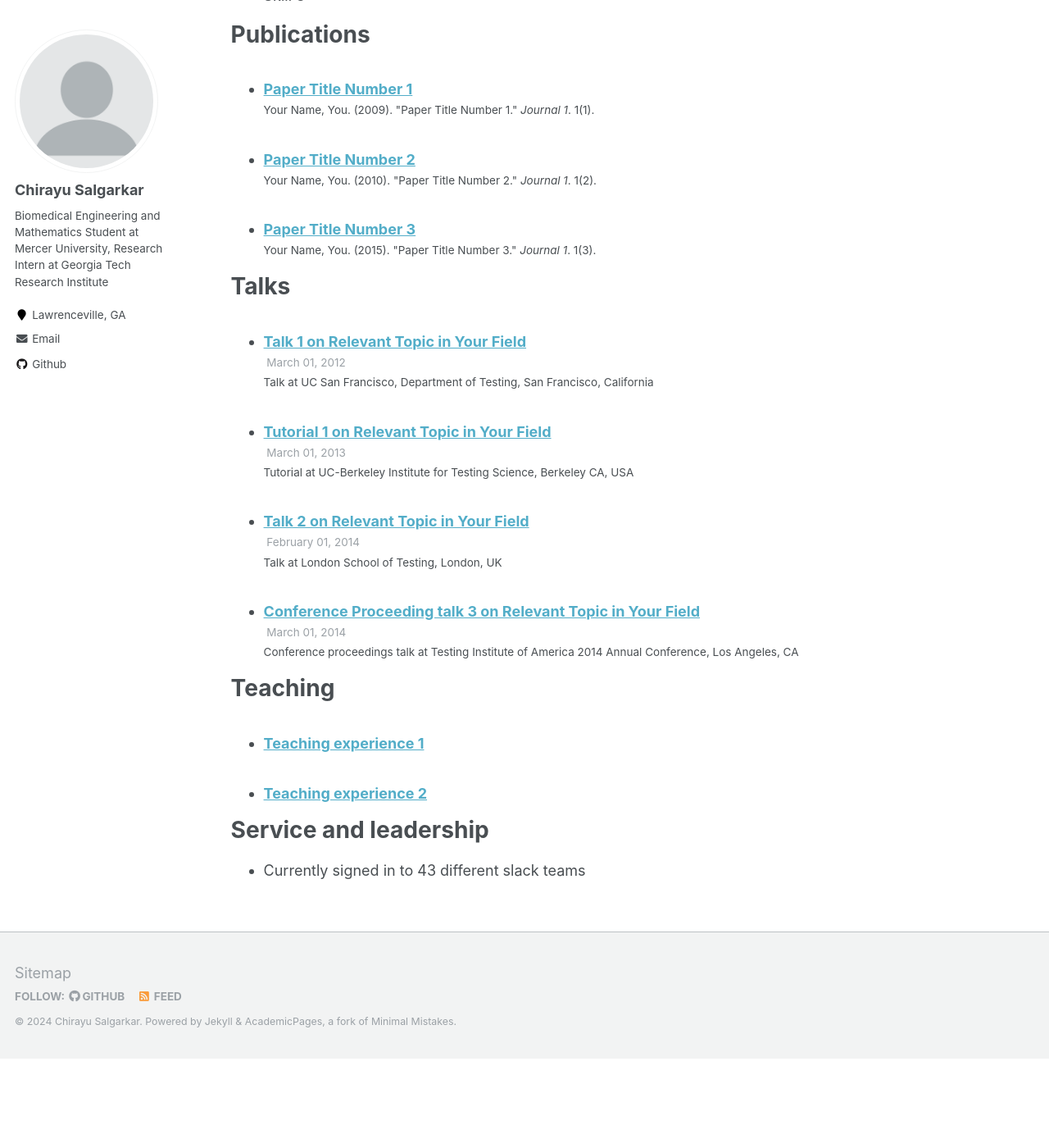
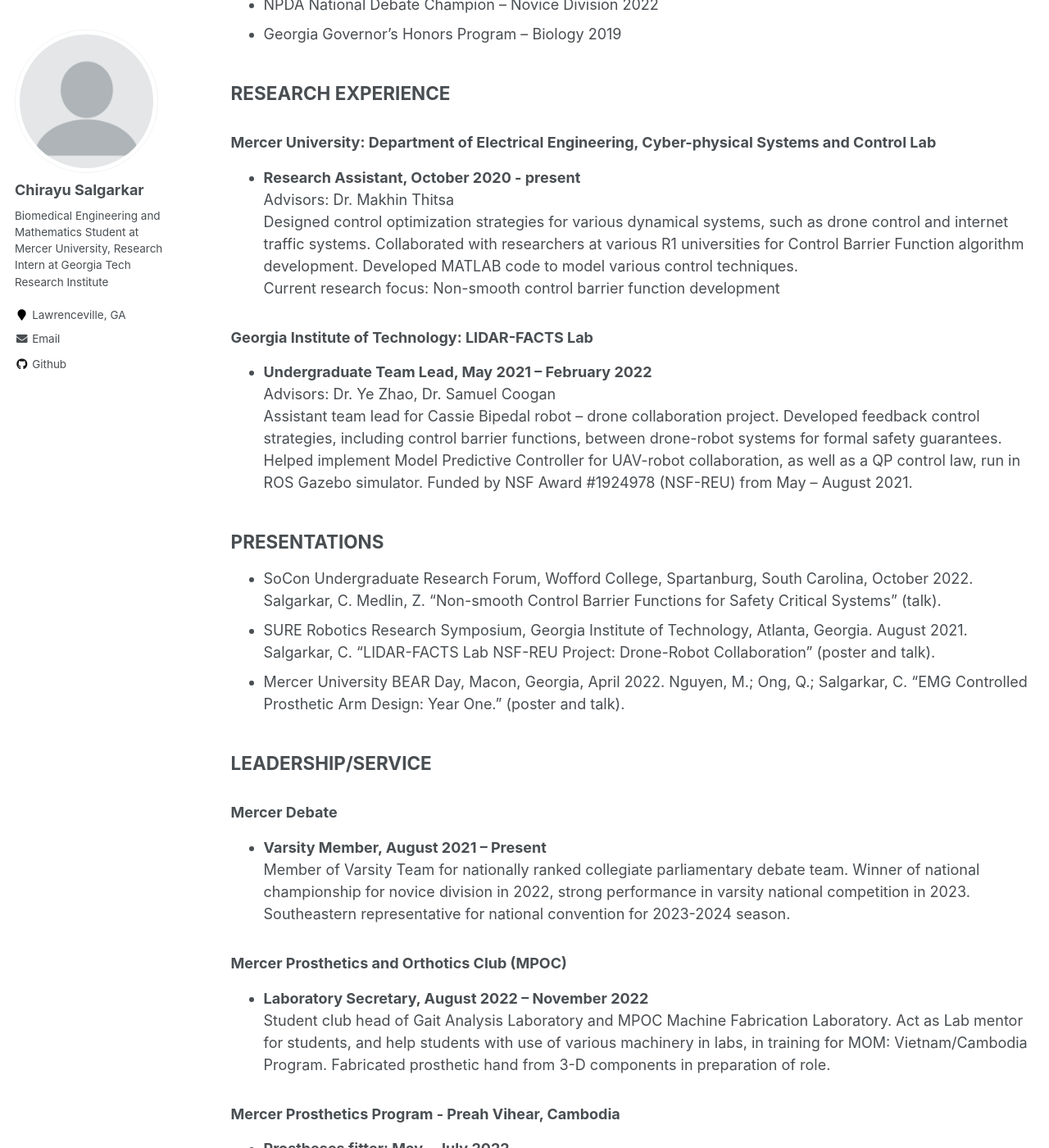
Before and after one commit to ChirayuSalgarkar/ChirayuSalgarkar.github.io, a Jekyll site: the page built from _pages/cv.md, in a window 1280 px wide and 1400 px high, scrolled down 929 px. Shown: the whole window at 82% size. Built offline with Jekyll 4.4.1, drawn with Linux system fonts in a browser that asks for light colours; before the commit the page ends 2220 px from its top, so only the background shows below that; some of the changed text lies outside the part shown.

Commit message:
Update cv.md

```diff
--- a/_pages/cv.md
+++ b/_pages/cv.md
@@ -9,51 +9,80 @@
 
 {% include base_path %}
 
-Education
-======
-* B.S. in GitHub, GitHub University, 2012
-* M.S. in Jekyll, GitHub University, 2014
-* Ph.D in Version Control Theory, GitHub University, 2018 (expected)
+# Chirayu M. Salgarkar
+264 Adams Lake Drive
+Lawrenceville, GA 30046
+(770)-608-9702
+Chirayu.Mihir.Salgarkar@live.mercer.edu
 
-Work experience
-======
-* Summer 2015: Research Assistant
-  * Github University
-  * Duties included: Tagging issues
-  * Supervisor: Professor Git
+## EDUCATION
+### Mercer University, Macon, GA
+- **Bachelor of Science, Biomedical Engineering and Mathematics; GPA: 3.6**
+  Expected May 2024, Minors in Computer Science and Biology
 
-* Fall 2015: Research Assistant
-  * Github University
-  * Duties included: Merging pull requests
-  * Supervisor: Professor Hub
+### Budapest Semesters in Mathematics, Budapest, Hungary
+- **Summer 2023**
+  Advanced Mathematics Coursework in Measure Theory and Network Science
 
-Skills
-======
-* Skill 1
-* Skill 2
-  * Sub-skill 2.1
-  * Sub-skill 2.2
-  * Sub-skill 2.3
-* Skill 3
+## HONORS
+- Stamps Scholarship (full-ride undergraduate scholarship) 2020-2024
+- Outstanding Junior in Mathematics (top junior student studying mathematics) 2023
+- P.W. Bean Award, awarded to one student building mathematical community at Mercer University 2023
+- Outstanding Student in Multivariable Calculus 2021
+- Outstanding grade (highest score given) in SCUDEM international modeling challenge 2021
+- NPDA National Debate Champion – Novice Division 2022
+- Georgia Governor’s Honors Program – Biology 2019
 
-Publications
-======
-  <ul>{% for post in site.publications %}
-    {% include archive-single-cv.html %}
-  {% endfor %}</ul>
+## RESEARCH EXPERIENCE
+### Mercer University: Department of Electrical Engineering, Cyber-physical Systems and Control Lab
+- **Research Assistant, October 2020 - present**
+  Advisors: Dr. Makhin Thitsa
+  Designed control optimization strategies for various dynamical systems, such as drone control and internet traffic systems. Collaborated with researchers at various R1 universities for Control Barrier Function algorithm development. Developed MATLAB code to model various control techniques.
+  Current research focus: Non-smooth control barrier function development
 
-Talks
-======
-  <ul>{% for post in site.talks %}
-    {% include archive-single-talk-cv.html %}
-  {% endfor %}</ul>
+### Georgia Institute of Technology: LIDAR-FACTS Lab
+- **Undergraduate Team Lead, May 2021 – February 2022**
+  Advisors: Dr. Ye Zhao, Dr. Samuel Coogan
+  Assistant team lead for Cassie Bipedal robot – drone collaboration project. Developed feedback control strategies, including control barrier functions, between drone-robot systems for formal safety guarantees. Helped implement Model Predictive Controller for UAV-robot collaboration, as well as a QP control law, run in ROS Gazebo simulator. Funded by NSF Award #1924978 (NSF-REU) from May – August 2021.
 
-Teaching
-======
-  <ul>{% for post in site.teaching %}
-    {% include archive-single-cv.html %}
-  {% endfor %}</ul>
+## PRESENTATIONS
+- SoCon Undergraduate Research Forum, Wofford College, Spartanburg, South Carolina, October 2022.
+  Salgarkar, C. Medlin, Z. “Non-smooth Control Barrier Functions for Safety Critical Systems” (talk).
+- SURE Robotics Research Symposium, Georgia Institute of Technology, Atlanta, Georgia. August 2021.
+  Salgarkar, C. “LIDAR-FACTS Lab NSF-REU Project: Drone-Robot Collaboration” (poster and talk).
+- Mercer University BEAR Day, Macon, Georgia, April 2022. Nguyen, M.; Ong, Q.; Salgarkar, C. “EMG Controlled Prosthetic Arm Design: Year One.” (poster and talk).
 
-Service and leadership
-======
-* Currently signed in to 43 different slack teams
+## LEADERSHIP/SERVICE
+### Mercer Debate
+- **Varsity Member, August 2021 – Present**
+  Member of Varsity Team for nationally ranked collegiate parliamentary debate team. Winner of national championship for novice division in 2022, strong performance in varsity national competition in 2023. Southeastern representative for national convention for 2023-2024 season.
+
+### Mercer Prosthetics and Orthotics Club (MPOC)
+- **Laboratory Secretary, August 2022 – November 2022**
+  Student club head of Gait Analysis Laboratory and MPOC Machine Fabrication Laboratory. Act as Lab mentor for students, and help students with use of various machinery in labs, in training for MOM: Vietnam/Cambodia Program. Fabricated prosthetic hand from 3-D components in preparation of role.
+
+### Mercer Prosthetics Program - Preah Vihear, Cambodia
+- **Prostheses fitter: May – July 2022**
+  Constructed and fitted above and below-knee prostheses for disabled persons in Preah Vihear, Cambodia. Fabricated sockets, pylon, and corrected for deformities, such as valgus and varus legs. Individually fitted over 20 patients.
+
+### Mercer University Mathematics Department
+- **Mathematics Preceptor, August 2022 – January 2023**
+  Serve as Calculus Preceptor (equivalent of Teacher Assistant). Meet with professors weekly to discuss ways to improve student performance in Calculus 1.
+
+### Gwinnett County Board of Voter Registrations and Elections
+- **Poll Manager, August 2018 – Present, during election cycles**
+  Oversee, manage polling location of over 500 voters (per 2020 election cycle). Handle issuing of provisional ballots (including out-of-precinct and challenged ballots), issue electronic ballots on Poll Pad. Provide language assistance for Spanish-speaking voters.
+
+## CERTIFICATIONS
+- MSI Six Sigma Lean Green Belt: Government
+- Certified EMT-B and Wilderness First Responder
+- Certified in Prosthetic Design, Biomechanical and Clinical Fitting of Prostheses
+- Qualified to fit Universal Socket Prosthesis – Hanger Clinic
+
+## TECHNICAL SKILLS
+- ROS, MATLAB + Simulink, AutoCAD + Autodesk Inventor, Fusion 360, LABVIEW, C++, Python, Java, ANSYS, LTSpice, JavaScript
+
+## LANGUAGES
+- English (fluent)
+- Spanish (intermediate proficiency)
+- Marathi (conversational proficiency)
```
